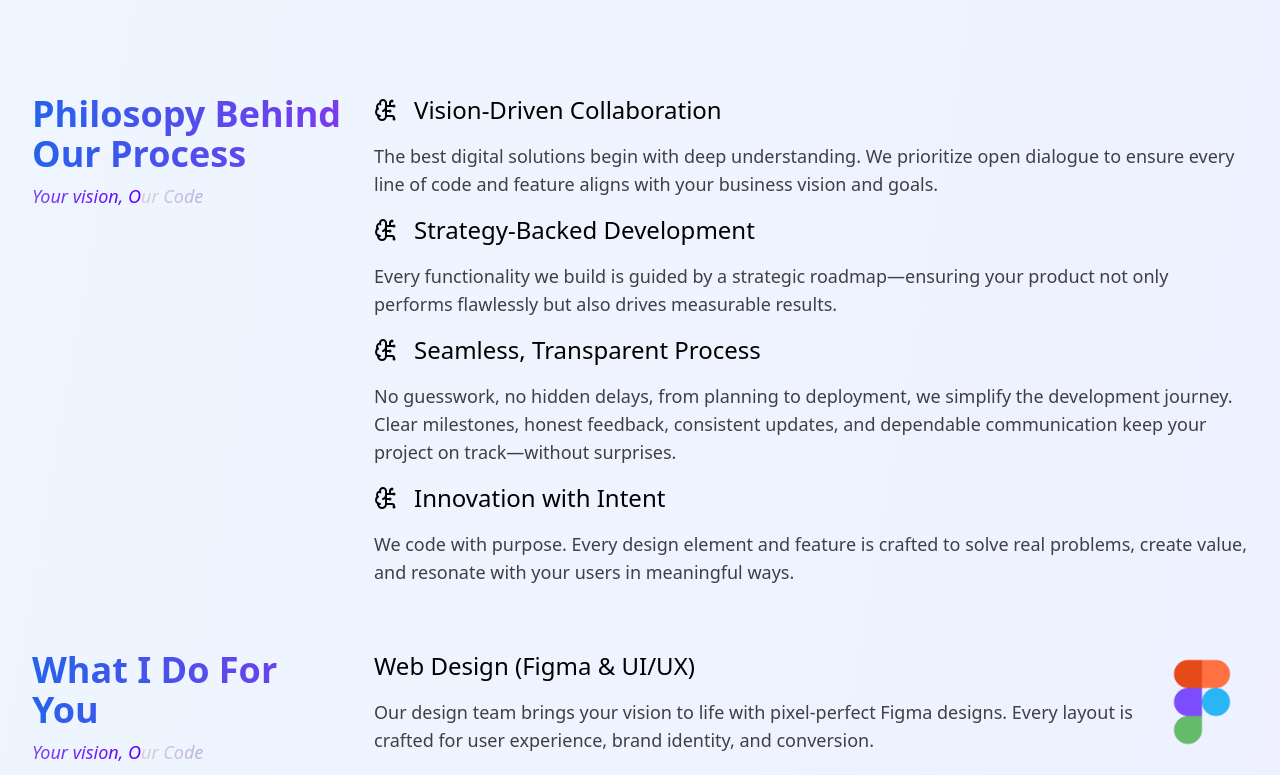
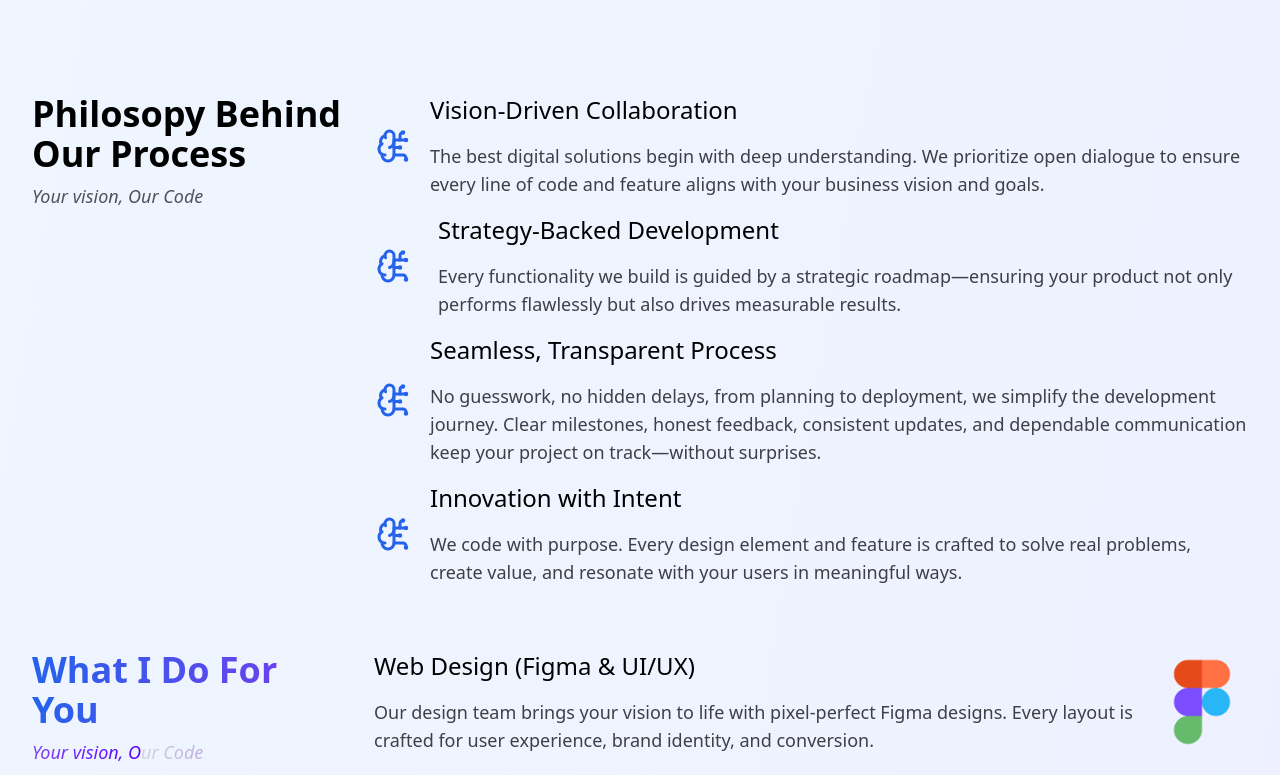
Before and after one commit to grimwebdeveloper/Qurasphere, a React (Vite) app: page / in a window 1280 px wide. Shown: the part 706-1481 px from the top of the page. Built offline with nearby package versions, Linux system fonts and the light colour scheme.

Commit message:
Choose us section content updated 2

```diff
--- a/src/components/home/ChooseUs.jsx
+++ b/src/components/home/ChooseUs.jsx
@@ -1,50 +1,82 @@
-import { FaRegEye } from "react-icons/fa";
-import { LuBrainCircuit } from "react-icons/lu";
+import { FaRegEye } from 'react-icons/fa';
+import { LuBrainCircuit } from 'react-icons/lu';
 
 function ChooseUs() {
   return (
-    <div className="px-2 sm:px-8 lg:flex gap-8 max-w-[1280px] mx-auto pb-16">
+    <div className="px-8 sm:px-8 lg:flex gap-8 max-w-[1280px] mx-auto pb-16">
       <div className="text-left mb-6 lg:min-w-[310px]">
-        <h2 className="text-4xl font-bold bg-gradient-to-r from-blue-600 to-violet-600 text-transparent bg-clip-text">
-          Philosopy Behind Our Process
-        </h2>
-        <p className="text-lg mt-2 italic text-zinc-600 shiny-text">
+        <h2 className="text-4xl font-bold">Philosopy Behind Our Process</h2>
+        <p className="text-lg mt-2 italic text-zinc-600">
           Your vision, Our Code
         </p>
       </div>
       <div className="flex flex-col gap-4">
+        <div className="flex items-center gap-4">
+          <div className="hidden h-full lg:flex justify-end items-center">
+            <LuBrainCircuit className="w-10 text-4xl text-blue-600" />
+          </div>
           <div>
-          <h3 className="text-2xl flex items-center justify-start gap-4"><LuBrainCircuit />Vision-Driven Collaboration</h3>
+            <h3 className="text-2xl flex items-center justify-start gap-4">
+              Vision-Driven Collaboration
+            </h3>
             <p className="text-lg mt-4 text-zinc-700">
               The best digital solutions begin with deep understanding. We
               prioritize open dialogue to ensure every line of code and feature
               aligns with your business vision and goals.
             </p>
           </div>
+        </div>
+        <div className="flex flex-col gap-4">
+          <div className="flex items-center gap-6">
+            <div className="hidden h-full lg:flex justify-end items-center">
+              <LuBrainCircuit className="w-10 text-4xl text-blue-600" />
+            </div>
             <div>
-          <h3 className="text-2xl flex items-center justify-start gap-4"><LuBrainCircuit />Strategy-Backed Development </h3>
+              <h3 className="text-2xl flex items-center justify-start gap-4">
+                Strategy-Backed Development{' '}
+              </h3>
               <p className="text-lg mt-4 text-zinc-700">
                 Every functionality we build is guided by a strategic
-            roadmap—ensuring your product not only performs flawlessly but also
-            drives measurable results.
+                roadmap—ensuring your product not only performs flawlessly but
+                also drives measurable results.
               </p>
             </div>
+          </div>
+        </div>
+        <div className="flex flex-col gap-4">
+          <div className="flex items-center gap-4">
+            <div className="hidden h-full lg:flex justify-end items-center">
+              <LuBrainCircuit className="w-10 text-4xl text-blue-600" />
+            </div>
             <div>
-          <h3 className="text-2xl flex items-center justify-start gap-4"><LuBrainCircuit />Seamless, Transparent Process </h3>
+              <h3 className="text-2xl flex items-center justify-start gap-4">
+                Seamless, Transparent Process{' '}
+              </h3>
               <p className="text-lg mt-4 text-zinc-700">
                 No guesswork, no hidden delays, from planning to deployment, we
-            simplify the development journey. Clear milestones, honest feedback,
-            consistent updates, and dependable communication keep your project
-            on track—without surprises.
+                simplify the development journey. Clear milestones, honest
+                feedback, consistent updates, and dependable communication keep
+                your project on track—without surprises.
               </p>
             </div>
+          </div>
+        </div>
+        <div className="flex flex-col gap-4">
+          <div className="flex items-center gap-4">
+            <div className="hidden h-full lg:flex justify-end items-center">
+              <LuBrainCircuit className="w-10 text-4xl text-blue-600" />
+            </div>
             <div>
-          <h3 className="text-2xl flex items-center justify-start gap-4"><LuBrainCircuit />Innovation with Intent</h3>
+              <h3 className="text-2xl flex items-center justify-start gap-4">
+                Innovation with Intent
+              </h3>
               <p className="text-lg mt-4 text-zinc-700">
-            We code with purpose. Every design element and feature is crafted to
-            solve real problems, create value, and resonate with your users in
-            meaningful ways.
+                We code with purpose. Every design element and feature is
+                crafted to solve real problems, create value, and resonate with
+                your users in meaningful ways.
               </p>
+            </div>
+          </div>
         </div>
       </div>
     </div>
```
Lines whose indentation alone changed are shown as unchanged.
